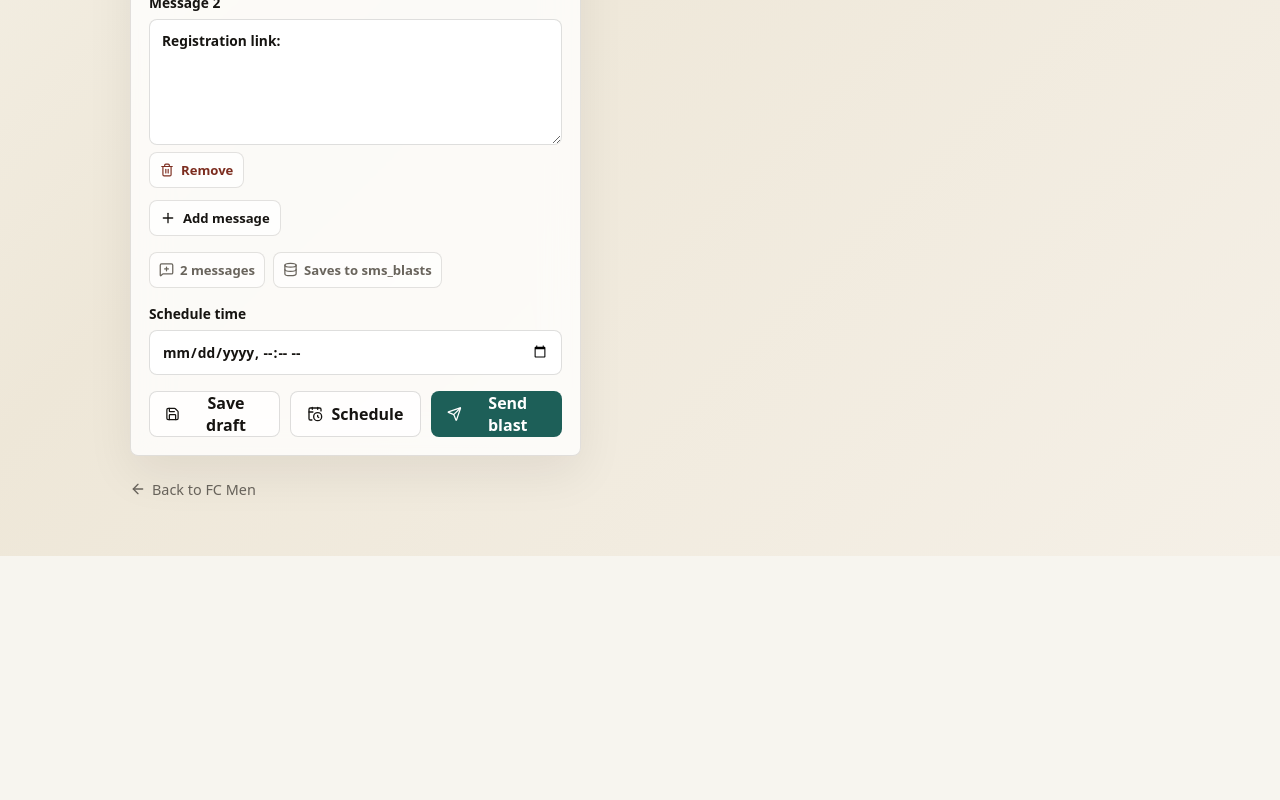
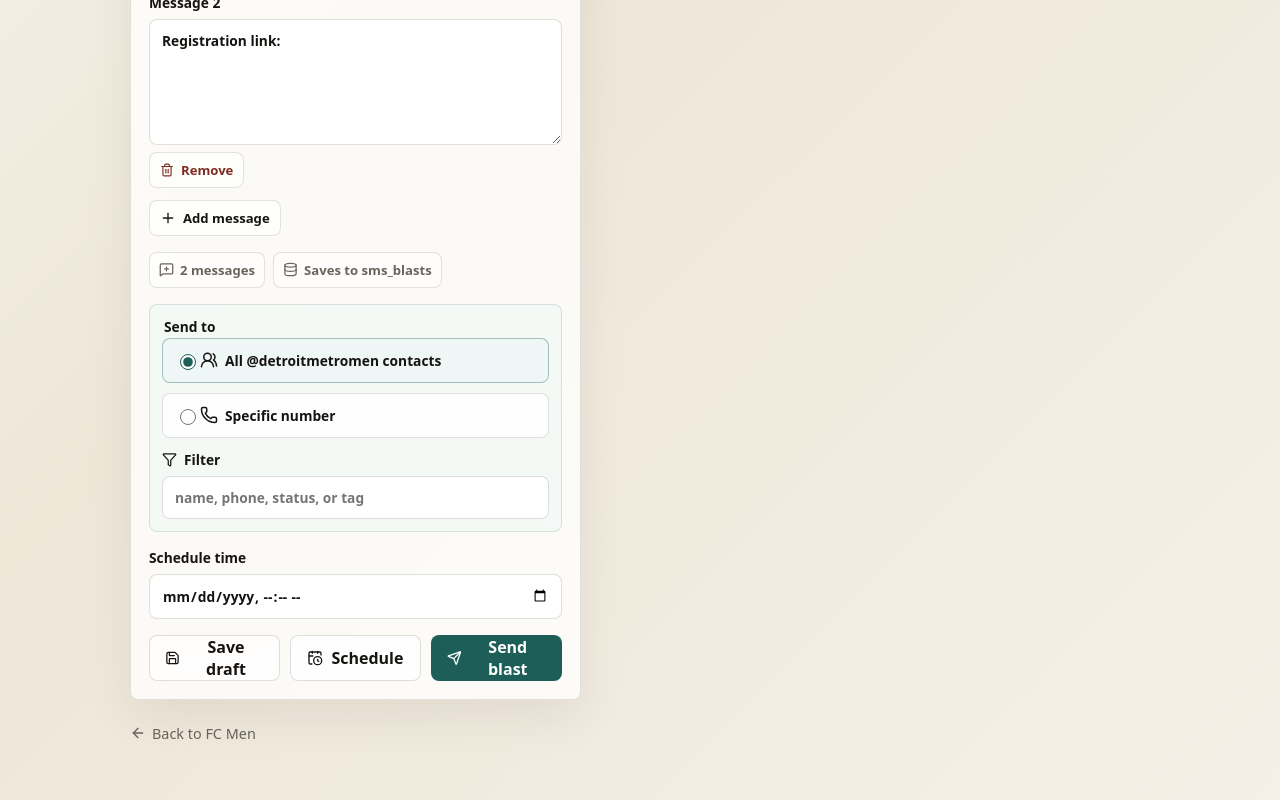
Before and after one commit to amulyaparmar/contacts.churchTYG, a Next.js app in the folder apps/web/: page /conversations in a window 1280 px wide. Shown: the part 847-1647 px from the top of the page. Before the commit the page ends 1403 px from the top, so only its background shows below. Built offline with nearby package versions, Linux system fonts and the light colour scheme; no server answers; the database is empty.

Commit message:
Show blast audience filters before send

```diff
--- a/apps/web/app/conversations/actions.ts
+++ b/apps/web/app/conversations/actions.ts
@@ -135,6 +135,10 @@ export async function scheduleSmsBlast(formData: FormData) {
     redirect("/conversations?status=schedule-failed&reason=Choose%20a%20future%20Detroit%20time");
   }
 
+  if (audience.mode === "specific" && !audience.specificNumber) {
+    redirect("/conversations?status=schedule-failed&reason=Choose%20a%20phone%20number");
+  }
+
   let nextUrl = "/conversations?status=scheduled";
 
   try {
--- a/apps/web/app/conversations/blast-send-controls.tsx
+++ b/apps/web/app/conversations/blast-send-controls.tsx
@@ -23,11 +23,103 @@ type AudienceDialogProps = {
   title: string;
   confirmLabel: string;
   confirmAction: (formData: FormData) => Promise<void>;
+  audienceSummary?: string;
+  showAudienceFields?: boolean;
   onClose: () => void;
 };
 
-function AudienceDialog({ id, title, confirmLabel, confirmAction, onClose }: AudienceDialogProps) {
+function AudienceFields({
+  mode,
+  audienceFilter,
+  specificNumber,
+  onModeChange,
+  onAudienceFilterChange,
+  onSpecificNumberChange
+}: {
+  mode: "all" | "specific";
+  audienceFilter: string;
+  specificNumber: string;
+  onModeChange: (mode: "all" | "specific") => void;
+  onAudienceFilterChange: (filter: string) => void;
+  onSpecificNumberChange: (phone: string) => void;
+}) {
+  return (
+    <div className="blast-audience-panel">
+      <fieldset className="blast-audience-options">
+        <legend>Send to</legend>
+        <label className={mode === "all" ? "blast-audience-option blast-audience-option-active" : "blast-audience-option"}>
+          <input
+            type="radio"
+            name="audienceMode"
+            value="all"
+            checked={mode === "all"}
+            onChange={() => onModeChange("all")}
+          />
+          <span>
+            <UsersRound size={18} />
+            All @detroitmetromen contacts
+          </span>
+        </label>
+        <label className={mode === "specific" ? "blast-audience-option blast-audience-option-active" : "blast-audience-option"}>
+          <input
+            type="radio"
+            name="audienceMode"
+            value="specific"
+            checked={mode === "specific"}
+            onChange={() => onModeChange("specific")}
+          />
+          <span>
+            <Phone size={18} />
+            Specific number
+          </span>
+        </label>
+      </fieldset>
+
+      {mode === "all" ? (
+        <label className="blast-modal-field">
+          <span>
+            <Filter size={15} />
+            Filter
+          </span>
+          <input
+            name="audienceFilter"
+            placeholder="name, phone, status, or tag"
+            value={audienceFilter}
+            onChange={(event) => onAudienceFilterChange(event.target.value)}
+          />
+        </label>
+      ) : (
+        <label className="blast-modal-field">
+          <span>
+            <Phone size={15} />
+            Phone number
+          </span>
+          <input
+            name="specificNumber"
+            inputMode="tel"
+            placeholder="+13135551212"
+            required
+            value={specificNumber}
+            onChange={(event) => onSpecificNumberChange(event.target.value)}
+          />
+        </label>
+      )}
+    </div>
+  );
+}
+
+function AudienceDialog({
+  id,
+  title,
+  confirmLabel,
+  confirmAction,
+  audienceSummary,
+  showAudienceFields = false,
+  onClose
+}: AudienceDialogProps) {
   const [mode, setMode] = useState<"all" | "specific">("all");
+  const [audienceFilter, setAudienceFilter] = useState("");
+  const [specificNumber, setSpecificNumber] = useState("");
 
   return (
     <div className="blast-modal" role="dialog" aria-modal="true" aria-labelledby={`${id}-title`}>
@@ -43,52 +135,20 @@ function AudienceDialog({ id, title, confirmLabel, confirmAction, onClose }: Aud
           </button>
         </div>
 
-        <fieldset className="blast-audience-options">
-          <legend>Audience</legend>
-          <label className={mode === "all" ? "blast-audience-option blast-audience-option-active" : "blast-audience-option"}>
-            <input
-              type="radio"
-              name="audienceMode"
-              value="all"
-              checked={mode === "all"}
-              onChange={() => setMode("all")}
-            />
-            <span>
-              <UsersRound size={18} />
-              All @detroitmetromen contacts
-            </span>
-          </label>
-          <label className={mode === "specific" ? "blast-audience-option blast-audience-option-active" : "blast-audience-option"}>
-            <input
-              type="radio"
-              name="audienceMode"
-              value="specific"
-              checked={mode === "specific"}
-              onChange={() => setMode("specific")}
-            />
-            <span>
-              <Phone size={18} />
-              Specific number
-            </span>
-          </label>
-        </fieldset>
-
-        {mode === "all" ? (
-          <label className="blast-modal-field">
-            <span>
-              <Filter size={15} />
-              Filter
-            </span>
-            <input name="audienceFilter" placeholder="name, phone, status, or tag" />
-          </label>
+        {showAudienceFields ? (
+          <AudienceFields
+            mode={mode}
+            audienceFilter={audienceFilter}
+            specificNumber={specificNumber}
+            onModeChange={setMode}
+            onAudienceFilterChange={setAudienceFilter}
+            onSpecificNumberChange={setSpecificNumber}
+          />
         ) : (
-          <label className="blast-modal-field">
-            <span>
-              <Phone size={15} />
-              Phone number
-            </span>
-            <input name="specificNumber" inputMode="tel" placeholder="+13135551212" required />
-          </label>
+          <div className="blast-confirm-summary">
+            <UsersRound size={17} />
+            <span>{audienceSummary}</span>
+          </div>
         )}
 
         <div className="blast-modal-actions">
@@ -109,6 +169,17 @@ export function BlastComposeForm() {
   const dialogId = useId();
   const [messages, setMessages] = useState(defaultMessages);
   const [sendOpen, setSendOpen] = useState(false);
+  const [audienceMode, setAudienceMode] = useState<"all" | "specific">("all");
+  const [audienceFilter, setAudienceFilter] = useState("");
+  const [specificNumber, setSpecificNumber] = useState("");
+  const audienceSummary =
+    audienceMode === "specific"
+      ? specificNumber.trim()
+        ? `Specific number: ${specificNumber.trim()}`
+        : "Specific number selected"
+      : audienceFilter.trim()
+        ? `All @detroitmetromen contacts filtered by "${audienceFilter.trim()}"`
+        : "All @detroitmetromen contacts";
 
   function updateMessage(index: number, value: string) {
     setMessages((current) => current.map((message, messageIndex) => (messageIndex === index ? value : message)));
@@ -170,6 +241,15 @@ export function BlastComposeForm() {
         </span>
       </div>
 
+      <AudienceFields
+        mode={audienceMode}
+        audienceFilter={audienceFilter}
+        specificNumber={specificNumber}
+        onModeChange={setAudienceMode}
+        onAudienceFilterChange={setAudienceFilter}
+        onSpecificNumberChange={setSpecificNumber}
+      />
+
       <label>
         <span>Schedule time</span>
         <input name="scheduledAt" type="datetime-local" />
@@ -196,6 +276,7 @@ export function BlastComposeForm() {
           title="Send this blast?"
           confirmLabel="Send blast"
           confirmAction={queueSmsBlast}
+          audienceSummary={audienceSummary}
           onClose={() => setSendOpen(false)}
         />
       ) : null}
@@ -220,6 +301,7 @@ export function SavedBlastSendButton({ blastId }: { blastId: string }) {
           title="Send saved blast?"
           confirmLabel="Send saved blast"
           confirmAction={sendSavedSmsBlast}
+          showAudienceFields
           onClose={() => setSendOpen(false)}
         />
       ) : null}
--- a/apps/web/app/globals.css
+++ b/apps/web/app/globals.css
@@ -3161,6 +3161,15 @@ h1 {
   font-weight: 680;
 }
 
+.blast-audience-panel {
+  display: grid;
+  gap: 12px;
+  border: 1px solid rgba(29, 95, 88, 0.16);
+  border-radius: 8px;
+  padding: 12px;
+  background: rgba(237, 247, 244, 0.48);
+}
+
 .blast-button-row {
   display: grid;
   grid-template-columns: repeat(3, minmax(0, 1fr));
@@ -3339,6 +3348,21 @@ h1 {
 .blast-audience-option-active {
   border-color: rgba(29, 95, 88, 0.36);
   background: rgba(237, 247, 244, 0.82);
+}
+
+.blast-confirm-summary {
+  display: grid;
+  grid-template-columns: 22px 1fr;
+  align-items: center;
+  gap: 10px;
+  border: 1px solid rgba(29, 95, 88, 0.16);
+  border-radius: 8px;
+  padding: 12px;
+  background: rgba(237, 247, 244, 0.72);
+  color: #174e47;
+  font-size: 0.92rem;
+  font-weight: 760;
+  line-height: 1.35;
 }
 
 .blast-modal-field {
```
